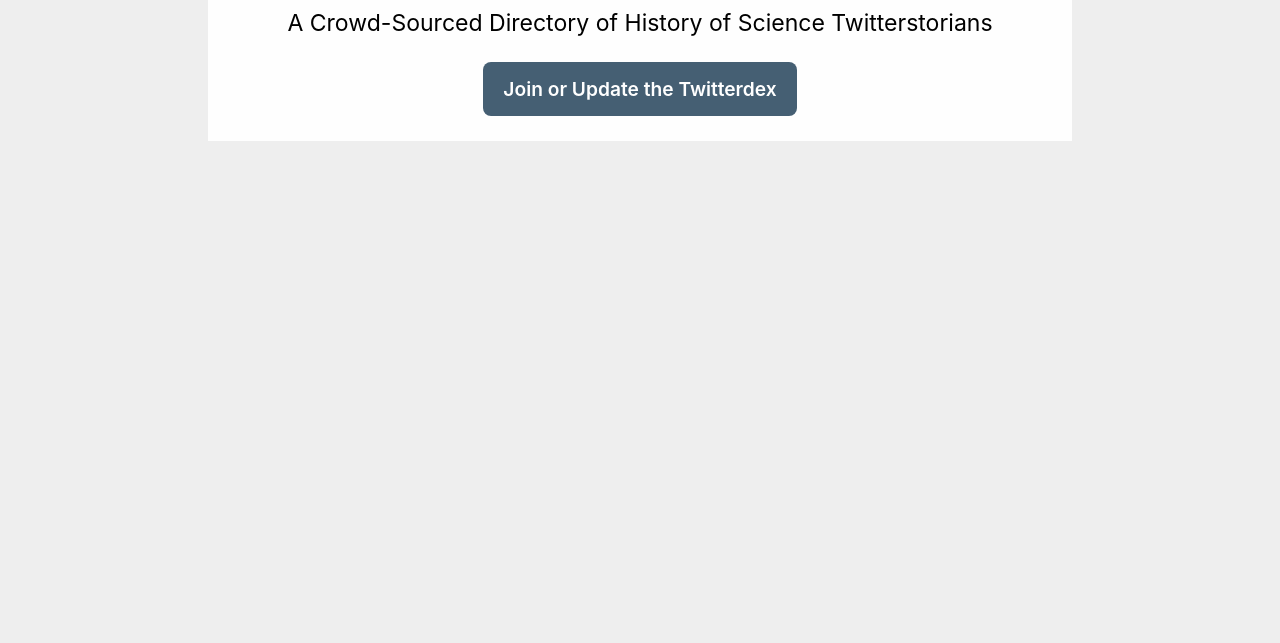
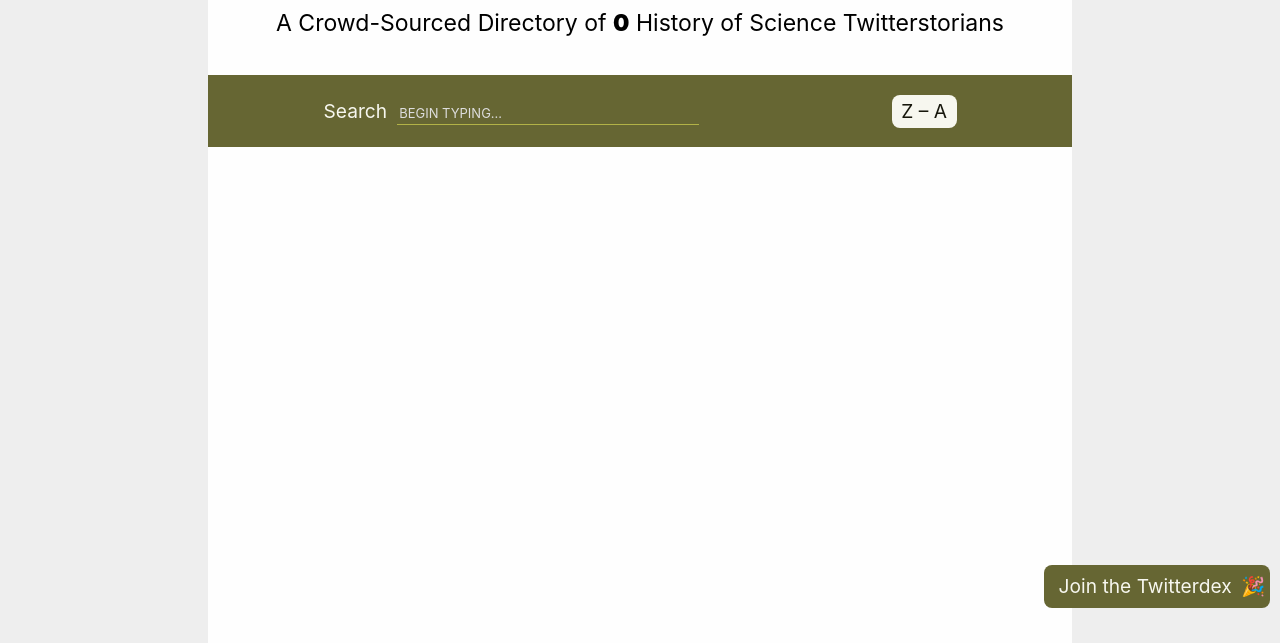
Before and after one commit to history-of-science-society/Twitterdex, a website: page src/hbs/index.hbs in a window 1280 px wide. Shown: the part 182-825 px from the top of the page. Before the commit the page ends 800 px from the top, so only its background shows below. Drawn offline with nearby package versions, Linux system fonts and the light colour scheme; files that its build step writes are made by us from their sources; files whose address does not match are found by name.

Commit message:
search function

```diff
--- a/src/hbs/index.hbs
+++ b/src/hbs/index.hbs
@@ -19,24 +19,34 @@
     <!--[if lt IE 7]>
             <p class="browsehappy">You are using an <strong>outdated</strong> browser. Please <a href="#">upgrade your browser</a> to improve your experience.</p>
         <![endif]-->
+    <a class="t-join" href="https://hssonline.formstack.com/forms/twitterdex" target="_blank" rel="noopener">Join the
+        Twitterdex <span class="t-shake">🎉</span></a>
 
     <div class="t-container">
         <header class="t-header">
             <h1>History of Science Society Twitterdex</h1>
-            <p>A Crowd-Sourced Directory of <span id="num"></span> History of Science Twitterstorians</p>
-            <a href="https://hssonline.formstack.com/forms/twitterdex" target="_blank" rel="noopener">Join or Update the
-                Twitterdex</a>
+            <p>A Crowd-Sourced Directory of <span id="num" style="font-weight: 900"></span> History of Science
+                Twitterstorians</p>
+
         </header>
+
+        <section class="t-search">
+            <div class="t-search-container">
+                <p>Search</p>
+                <input type="text" class="t-search-box" placeholder="Begin typing..." autofocus>
+            </div>
+            <button class="t-toggle" id="a-z">Z&nbsp;&ndash;&nbsp;A</button>
+        </section>
 
         <main class="t-main">
 
             {{#each authors}}
-            <article class="t-entry">
+            <article class="t-entry" data-id="{{handle}}">
                 <header class="t-top">
                     <img class="t-image" src="./img/profile.jpg" alt="">
                     <div class="t-body">
                         <h2 class="t-name">{{name}}</h2>
-                        <a class="t-affiliation" href="{{twitter}} target="_blank" rel="noopener">{{handle}}</a>
+                        <a class="t-handle" href="{{twitter}} target=" _blank" rel="noopener">{{handle}}</a>
                     </div>
                 </header>
                 <footer class="t-footer">
--- a/src/scss/card.scss
+++ b/src/scss/card.scss
@@ -1,3 +1,7 @@
+$color-hss: #b2b247;
+$color-blue: #455f73;
+
+
 .t-main {
     display: flex;
     flex-wrap: wrap;
@@ -23,6 +27,8 @@
     background: var(--gray-matter);
     border-radius: 8px;
     box-shadow: var(--box-shadow);
+
+    transition: all .2s;
     // padding: 25px;
 }
 
@@ -49,23 +55,8 @@
 .t-body {
     display: flex;
     flex-direction: column;
-    // padding: .5em;
     padding-left: 1.25em;
     position: relative;
-
-
-
-    // To connect the area between the img and body
-    // &:before {
-    //     content: "";
-    //     height: 100%;
-    //     left: -100px;
-    //     position: absolute;
-    //     top: 0;
-    //     width: 100px;
-
-    //     background: var(--gray-matter);
-    // }
 }
 
 .t-name {
@@ -75,10 +66,16 @@
     line-height: 1.2;
 }
 
-.t-affiliation {
-    margin-top: 0;
-    color: #000;
+.t-handle {
+
+    margin-top: .25em;
+
+    color: var(--black);
     text-decoration: none;
+    &:focus,
+    &:hover {
+        background: var(--manuscript);
+    }
 }
 
 .t-footer {
@@ -89,9 +86,10 @@
     display: flex;
     margin-left: -2em;
     margin-top: auto;
+    width: calc(100% + 4em);
 
-    // position: absolute;
-    width: calc(100% + 4em);
+
+    border-top: 1px solid var(--black);
 
     >* {
         flex: 1;
@@ -103,13 +101,13 @@
 
     padding: .5em;
 
-    background: var(--light-blue);
+    background: linear-gradient(90deg, $color-hss, scale-color($color-hss, $lightness: 15%));
     border: none;
-
     color: #000;
     cursor: pointer;
     font-family: -apple-system, BlinkMacSystemFont, 'Segoe UI', Roboto, Oxygen, Ubuntu, Cantarell, 'Open Sans', 'Helvetica Neue', sans-serif;
     font-size: .8em;
+    font-weight: 600;
     text-decoration: none;
     transition: .2s ease-out;
 
@@ -123,10 +121,35 @@
 
     &:hover,
     &:focus {
-        background: scale-color($color:#a9c3d7, $lightness: -50%);
+        background: linear-gradient(90deg, scale-color($color-hss, $lightness: -15%), $color-hss);
+    }
+
+    &:nth-child(2) {
+        background: linear-gradient(90deg, scale-color($color-hss, $lightness: 15%), scale-color($color-hss, $lightness: 30%));
+
+        &:hover,
+        &:focus {
+            background: linear-gradient(90deg, $color-hss, scale-color($color-hss, $lightness: 15%));
+        }
+
+    }
+
+    &:last-child {
+        background: linear-gradient(90deg, scale-color($color-hss, $lightness: 30%), scale-color($color-hss, $lightness: 45%));
+
+        &:hover,
+        &:focus {
+            background: linear-gradient(90deg, scale-color($color-hss, $lightness: 15%), scale-color($color-hss, $lightness: 30%));
+        }
     }
 }
 
 .t-bio {
+
     display: none;
 }
+
+.t-no-match {
+    opacity: 0;
+    display: none;
+}
--- a/src/scss/main.scss
+++ b/src/scss/main.scss
@@ -2,9 +2,14 @@
     --blue: #455f73;
     --light-blue: #a9c3d7;
     --gray-matter: #f7f7ef;
+    --black: #17170c;
+    --manuscript: #ffffd7;
+    --volta: #b2b247;
 
-    --box-shadow: 4px 8px 25px rgba(0,0,0,0.15), 1px 2px 5px rgba(0,0,0,0.12) ;
+    --box-shadow: 4px 8px 25px rgba(0, 0, 0, 0.15), 1px 2px 5px rgba(0, 0, 0, 0.12);
 }
+
+
 
 html {
     background: #eee;
@@ -27,6 +32,7 @@
     background: #fefefe;
     margin: 0 auto;
     max-width: 864px;
+    min-height: 100vh;
 }
 
 .t-header {
@@ -44,10 +50,12 @@
 
         text-align: center;
     }
+
     p {
         font-size: 1.2em;
         margin-block-start: 0;
     }
+
     a {
         margin-top: 25px;
         padding: 15px 20px;
@@ -61,4 +69,94 @@
     }
 }
 
+.t-search {
+    align-items: center;
+    display: flex;
+    justify-content: space-around;
+    padding: 1em;
+    margin: 2em 0;
+
+    background: #666633;
+    color: var(--gray-matter)
+}
+
+.t-search-container {
+    align-items: center;
+    display: flex;
+    // flex: 1;
+
+}
+
+.t-search-box {
+    border: none;
+    border-bottom: 1px solid var(--volta);
+    color: var(--gray-matter);
+    margin-left: 10px;
+    // padding: 5px .5em;
+
+
+    background: #666633;
+    font-size: 1em;
+    font-family: -apple-system, BlinkMacSystemFont, 'Segoe UI', Roboto, Oxygen, Ubuntu, Cantarell, 'Open Sans', 'Helvetica Neue', sans-serif;
+    outline: none;
+
+    &::placeholder {
+        color: #ddd;
+        text-transform: uppercase;
+        font-size: small;
+    }
+}
+
+.t-join {
+    padding: .5em 2em .5em .75em ;
+    position: fixed;
+    right: 10px;
+    bottom: 10px;
+
+    background: #666633;
+    border-radius: 8px;
+    color: var(--gray-matter);
+    text-decoration: none;
+
+    &:focus,
+    &:hover {
+        background: scale-color($color: #666633, $lightness: -25%)
+    }
+}
+
+.t-toggle {
+    padding: .25em .5em;
+
+    background: var(--gray-matter);
+    border: none;
+    border-radius: 8px;
+    color: var(--black);
+    cursor: pointer;
+    font-family: -apple-system, BlinkMacSystemFont, 'Segoe UI', Roboto, Oxygen, Ubuntu, Cantarell, 'Open Sans', 'Helvetica Neue', sans-serif;
+    font-size: 1em;
+    outline: none;
+    &:focus,
+    &:hover {
+        background: var(--volta);
+    }
+
+}
+
+.t-shake {
+   position: absolute;
+   bottom: .5em;
+   right: .25em;
+   transition: transform .2s ease-in-out;
+
+
+}
+
+.t-join:hover .t-shake {
+
+        transform: rotate(15deg);
+
+}
+
+
+
 @import 'card';
```
Also changed, not shown: dist/css/card.css, dist/css/main.css, dist/index.html, dist/main.js.
